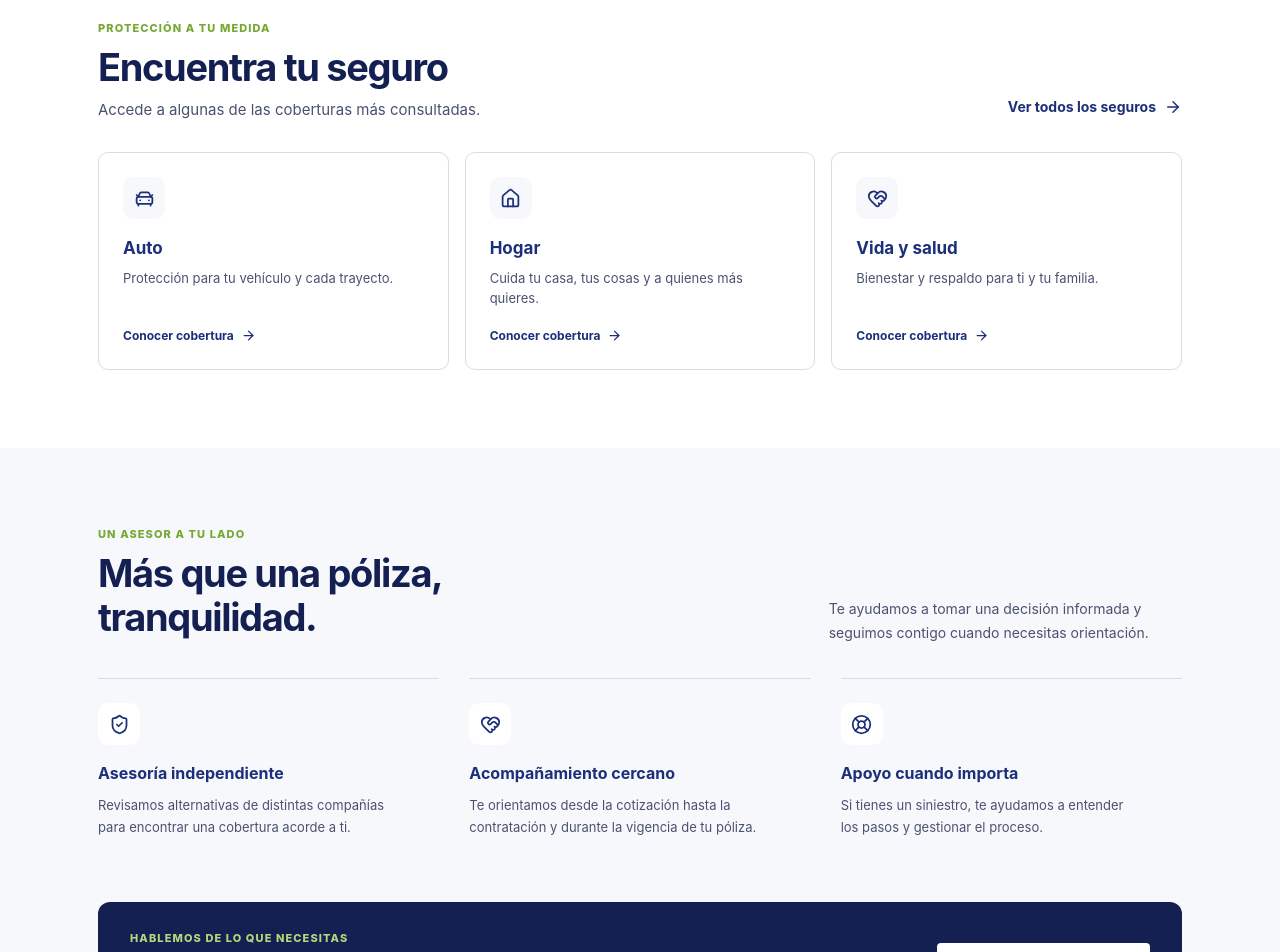
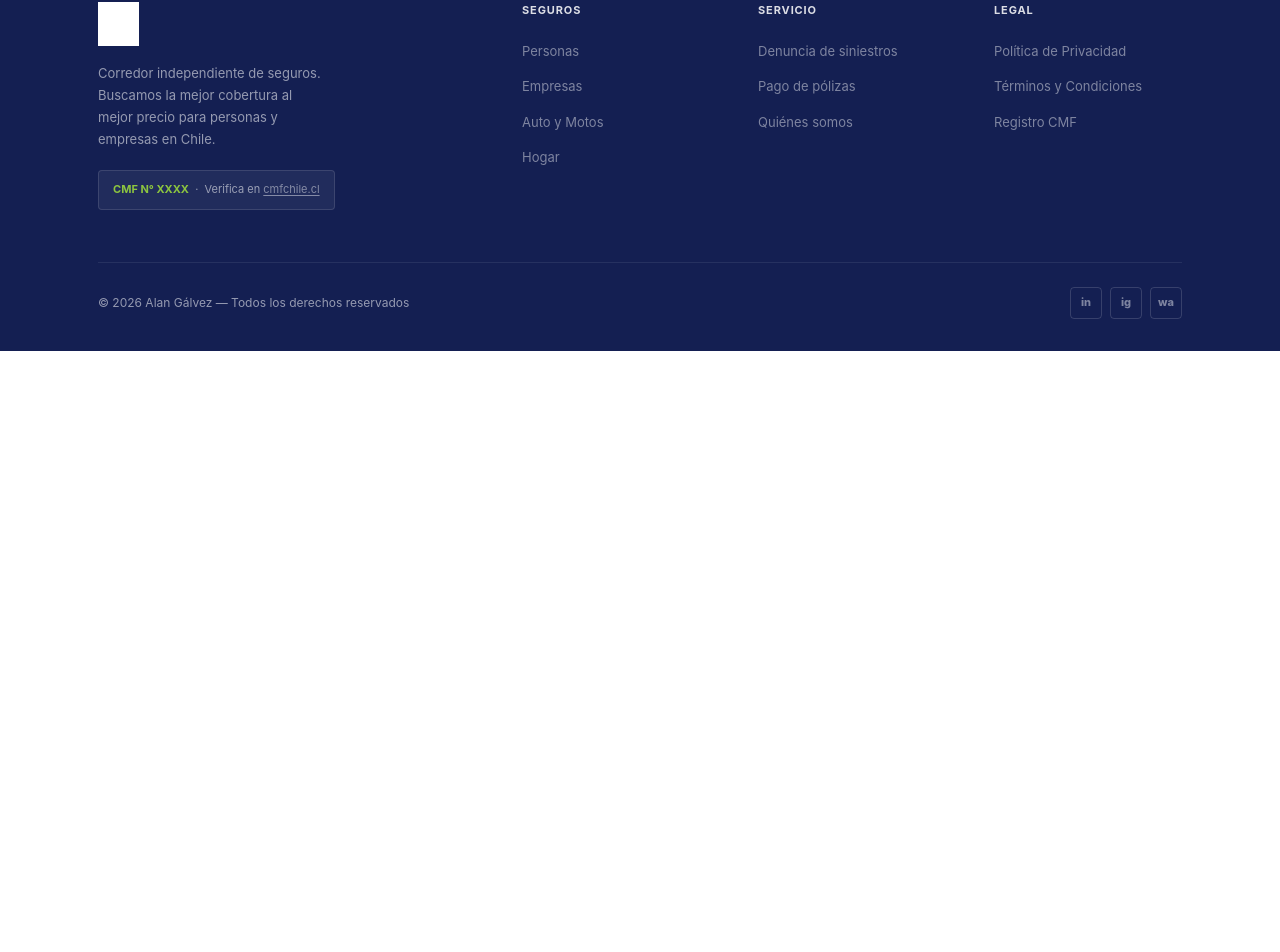
Before and after one commit to Gronexlock/landingFirstPage, a React (Vite) app in the folder web/: page / in a window 1280 px wide. Shown: the part 863-1815 px from the top of the page. After the commit the page ends 1214 px from the top, so only its background shows below. Built offline with nearby package versions, Linux system fonts and the light colour scheme.

Commit message:
Remove requested homepage sections

```diff
--- a/web/src/index.css
+++ b/web/src/index.css
@@ -961,12 +961,8 @@ section.home-hero {
 
 .home-hero-actions { display: flex; align-items: center; flex-wrap: wrap; gap: 24px; }
 .home-hero-actions .btn svg,
-.home-text-link svg,
-.home-section-link svg,
-.home-coverage-link svg,
-.home-contact-button svg { width: 18px; height: 18px; }
-.home-text-link,
-.home-section-link {
+.home-text-link svg { width: 18px; height: 18px; }
+.home-text-link {
   display: inline-flex;
   align-items: center;
   gap: 8px;
@@ -974,8 +970,7 @@ section.home-hero {
   font-size: 14px;
   font-weight: 700;
 }
-.home-text-link:hover,
-.home-section-link:hover { color: var(--brand-blue-mid); }
+.home-text-link:hover { color: var(--brand-blue-mid); }
 .home-reassurance { color: var(--n600); font-size: 13px; margin-top: 25px; }
 .home-reassurance svg { width: 17px; height: 17px; color: var(--brand-green-dark); }
 
@@ -987,17 +982,14 @@ section.home-hero {
   color: #fff;
 }
 
-.home-card-eyebrow,
-.home-section-kicker,
-.home-contact-kicker {
-  color: var(--brand-green-dark);
+.home-card-eyebrow {
+  color: #b4d77e;
   font-size: 11px;
   font-weight: 800;
   letter-spacing: .1em;
   text-transform: uppercase;
+  margin-bottom: 8px;
 }
-
-.home-card-eyebrow { color: #b4d77e; margin-bottom: 8px; }
 .home-audience-card h2 { font-size: 23px; letter-spacing: -.025em; margin-bottom: 18px; }
 
 .home-audience-link {
@@ -1025,39 +1017,6 @@ section.home-hero {
 .home-trust-item strong { color: var(--brand-blue); font-size: 23px; font-weight: 800; letter-spacing: -.03em; white-space: nowrap; }
 .home-trust-item span { color: var(--n600); font-size: 12px; line-height: 1.4; }
 
-section.home-coverages,
-section.home-why { padding: 78px 0; }
-.home-section-heading { display: flex; align-items: flex-end; justify-content: space-between; gap: 28px; margin-bottom: 30px; }
-.home-section-heading h2 { color: var(--brand-blue-dark); font-size: clamp(28px, 3vw, 38px); font-weight: 750; letter-spacing: -.035em; line-height: 1.15; margin: 8px 0 9px; }
-.home-section-heading > div > p:last-child { color: var(--n600); font-size: 15px; }
-.home-section-link { flex: 0 0 auto; padding-bottom: 4px; }
-.home-coverages-grid { display: grid; grid-template-columns: repeat(3, minmax(0, 1fr)); gap: 16px; }
-.home-coverage-card { display: flex; flex-direction: column; align-items: flex-start; min-height: 218px; padding: 24px; background: #fff; border: 1px solid var(--n200); border-radius: 10px; transition: border-color .2s, box-shadow .2s, transform .2s; }
-.home-coverage-card:hover { border-color: rgba(27,47,122,.35); box-shadow: var(--sh-md); transform: translateY(-2px); }
-.home-coverage-icon,
-.home-advantage-icon { display: grid; place-items: center; width: 42px; height: 42px; border-radius: 10px; background: var(--n50); color: var(--brand-blue); }
-.home-coverage-icon svg,
-.home-advantage-icon svg { width: 21px; height: 21px; }
-.home-coverage-title { color: var(--brand-blue); font-size: 17px; font-weight: 750; margin-top: 16px; }
-.home-coverage-description { color: var(--n600); font-size: 13px; line-height: 1.55; margin-top: 5px; }
-.home-coverage-link { display: inline-flex; align-items: center; gap: 7px; margin-top: auto; padding-top: 17px; color: var(--brand-blue); font-size: 12px; font-weight: 700; }
-.home-coverage-link svg { width: 15px; height: 15px; }
-
-section.home-why { background: var(--n50); }
-.home-why-heading { align-items: flex-end; }
-.home-why-heading h2 { max-width: 18ch; }
-.home-why-intro { max-width: 40ch; padding-bottom: 4px; color: var(--n600); font-size: 14px; line-height: 1.7; }
-.home-advantages-grid { display: grid; grid-template-columns: repeat(3, minmax(0, 1fr)); gap: 30px; }
-.home-advantage { padding: 24px 0 30px; border-top: 1px solid var(--n200); }
-.home-advantage-icon { background: #fff; }
-.home-advantage h3 { color: var(--brand-blue); font-size: 16px; margin: 16px 0 7px; }
-.home-advantage p { max-width: 36ch; color: var(--n600); font-size: 13px; line-height: 1.7; }
-.home-contact-banner { display: flex; align-items: center; justify-content: space-between; gap: 26px; margin-top: 34px; padding: 28px 32px; border-radius: 12px; background: var(--brand-blue-dark); }
-.home-contact-kicker { color: #b4d77e; margin-bottom: 6px; }
-.home-contact-banner h2 { max-width: 38ch; color: #fff; font-size: 19px; letter-spacing: -.02em; line-height: 1.35; }
-.home-contact-button { flex: 0 0 auto; gap: 9px; padding: 13px 17px; background: #fff; color: var(--brand-blue); }
-.home-contact-button:hover { background: var(--n50); }
-
 .mobile-menu-toggle { display: none; align-items: center; justify-content: center; width: 42px; height: 42px; padding: 0; border: 1px solid var(--n200); border-radius: var(--radius-sm); color: var(--brand-blue); background: #fff; cursor: pointer; }
 .mobile-menu-toggle svg { width: 21px; height: 21px; }
 
@@ -1083,16 +1042,6 @@ section.home-why { background: var(--n50); }
   .home-trust-intro { grid-column: 1 / -1; }
   .home-trust-item { flex-direction: column; gap: 1px; }
   .home-trust-item strong { font-size: 21px; }
-  section.home-coverages,
-  section.home-why { padding: 58px 0; }
-  .home-section-heading { align-items: flex-start; flex-direction: column; gap: 14px; margin-bottom: 24px; }
-  .home-section-heading h2 { font-size: 30px; }
-  .home-coverages-grid,
-  .home-advantages-grid { grid-template-columns: 1fr; gap: 12px; }
-  .home-coverage-card { min-height: 190px; }
-  .home-why-heading { gap: 10px; }
-  .home-advantage { padding: 19px 0 23px; }
-  .home-contact-banner { align-items: flex-start; flex-direction: column; padding: 24px; }
 }
 
 @media (max-width: 480px) {
--- a/web/src/pages/Home.jsx
+++ b/web/src/pages/Home.jsx
@@ -3,53 +3,10 @@ import {
   ArrowUpRight,
   BadgeCheck,
   BriefcaseBusiness,
-  CarFront,
-  HeartHandshake,
-  House,
-  LifeBuoy,
   ShieldCheck,
   UserRound,
 } from 'lucide-react';
 import { Link } from 'react-router-dom';
-
-const coverages = [
-  {
-    title: 'Auto',
-    description: 'Protección para tu vehículo y cada trayecto.',
-    icon: CarFront,
-    href: '/seguros#seg-auto',
-  },
-  {
-    title: 'Hogar',
-    description: 'Cuida tu casa, tus cosas y a quienes más quieres.',
-    icon: House,
-    href: '/seguros#seg-hogar',
-  },
-  {
-    title: 'Vida y salud',
-    description: 'Bienestar y respaldo para ti y tu familia.',
-    icon: HeartHandshake,
-    href: '/seguros#seg-vida',
-  },
-];
-
-const advantages = [
-  {
-    title: 'Asesoría independiente',
-    description: 'Revisamos alternativas de distintas compañías para encontrar una cobertura acorde a ti.',
-    icon: ShieldCheck,
-  },
-  {
-    title: 'Acompañamiento cercano',
-    description: 'Te orientamos desde la cotización hasta la contratación y durante la vigencia de tu póliza.',
-    icon: HeartHandshake,
-  },
-  {
-    title: 'Apoyo cuando importa',
-    description: 'Si tienes un siniestro, te ayudamos a entender los pasos y gestionar el proceso.',
-    icon: LifeBuoy,
-  },
-];
 
 export default function Home() {
   return (
@@ -116,60 +73,6 @@ export default function Home() {
         </div>
       </section>
 
-      <section className="home-coverages" aria-labelledby="coverages-title">
-        <div className="container">
-          <div className="home-section-heading">
-            <div>
-              <p className="home-section-kicker">Protección a tu medida</p>
-              <h2 id="coverages-title">Encuentra tu seguro</h2>
-              <p>Accede a algunas de las coberturas más consultadas.</p>
-            </div>
-            <Link to="/seguros" className="home-section-link">
-              Ver todos los seguros <ArrowRight aria-hidden="true" />
-            </Link>
-          </div>
-          <div className="home-coverages-grid">
-            {coverages.map(({ title, description, icon: Icon, href }) => (
-              <Link to={href} className="home-coverage-card" key={title}>
-                <span className="home-coverage-icon"><Icon aria-hidden="true" /></span>
-                <span className="home-coverage-title">{title}</span>
-                <span className="home-coverage-description">{description}</span>
-                <span className="home-coverage-link">Conocer cobertura <ArrowRight aria-hidden="true" /></span>
-              </Link>
-            ))}
-          </div>
-        </div>
-      </section>
-
-      <section className="home-why" aria-labelledby="why-title">
-        <div className="container">
-          <div className="home-section-heading home-why-heading">
-            <div>
-              <p className="home-section-kicker">Un asesor a tu lado</p>
-              <h2 id="why-title">Más que una póliza, tranquilidad.</h2>
-            </div>
-            <p className="home-why-intro">Te ayudamos a tomar una decisión informada y seguimos contigo cuando necesitas orientación.</p>
-          </div>
-          <div className="home-advantages-grid">
-            {advantages.map(({ title, description, icon: Icon }) => (
-              <article className="home-advantage" key={title}>
-                <span className="home-advantage-icon"><Icon aria-hidden="true" /></span>
-                <h3>{title}</h3>
-                <p>{description}</p>
-              </article>
-            ))}
-          </div>
-          <div className="home-contact-banner">
-            <div>
-              <p className="home-contact-kicker">Hablemos de lo que necesitas</p>
-              <h2>Encuentra una cobertura con la que te sientas tranquilo.</h2>
-            </div>
-            <Link to="/contacto" className="btn home-contact-button">
-              Contactar a un asesor <ArrowRight aria-hidden="true" />
-            </Link>
-          </div>
-        </div>
-      </section>
     </>
   );
 }
```
